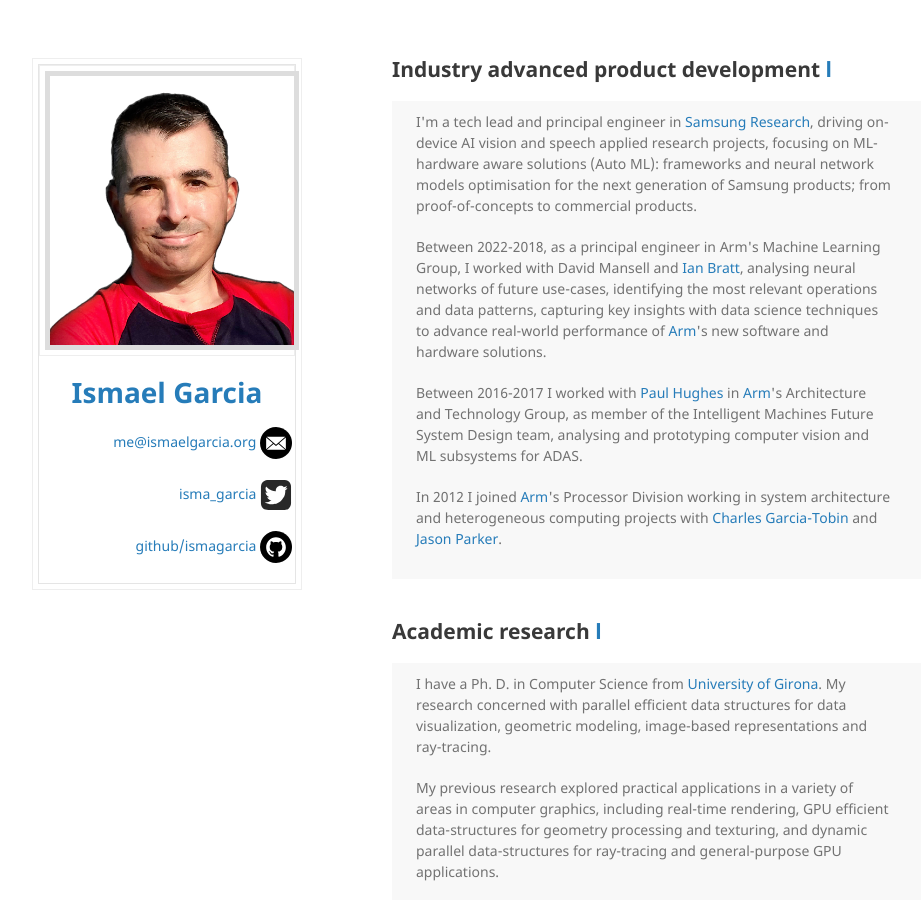
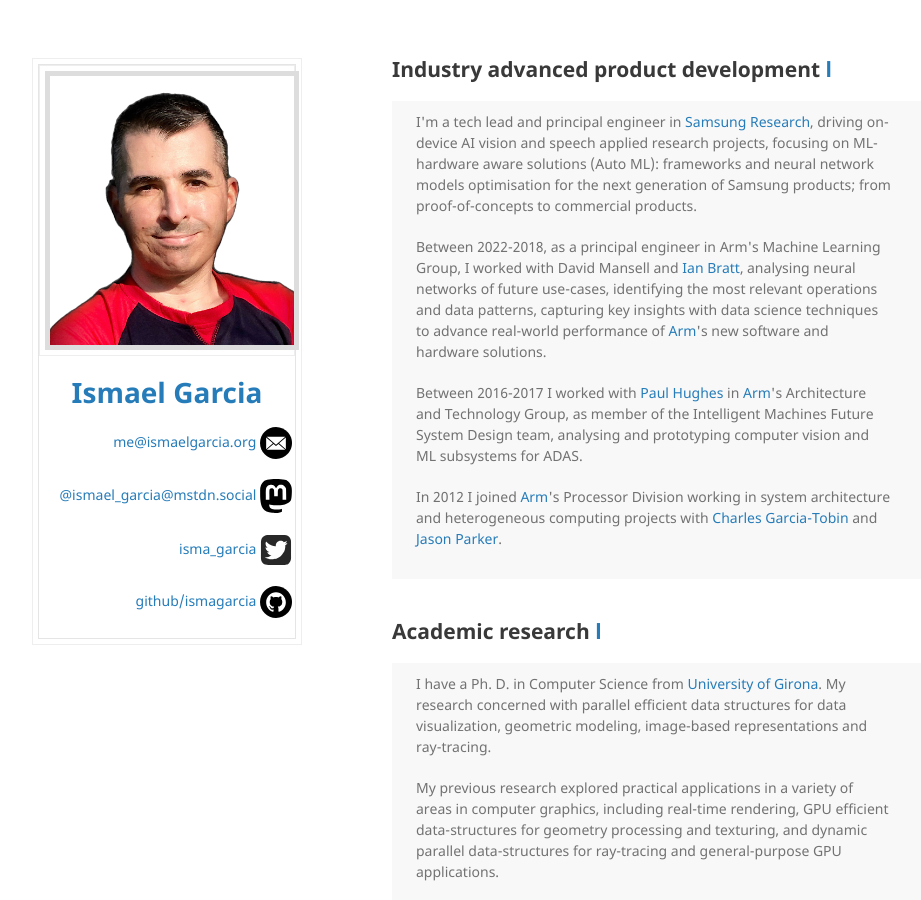
Before and after one commit to ismagarcia/me, a Jekyll site: the page built from index.md, in a window 1280 px wide and 900 px high. Shown: the whole window, without its empty margins (178-1099 px from the left). Built offline with Jekyll 4.4.1, drawn with Linux system fonts in a browser that asks for light colours; nearby versions of some CDN libraries; the repository's description, which GitHub fills in, is left out.

Commit message:
Adding mastodon contact details

```diff
--- a/_layouts/default.html
+++ b/_layouts/default.html
@@ -101,6 +101,11 @@ moreText: '<img src="assets/img/plus.svg" width=12pt>',
                   </div>
                   -->
                   <div>
+                    <p><a href="https://mstdn.social/@ismael_garcia">@ismael_garcia@mstdn.social</a>
+                      <object data="assets/img/mastodon.svg" type="image/svg+xml"
+                              width=32 style="vertical-align:middle"></object></p>
+                  </div>
+		  <div>
                     <p><a href="https://twitter.com/isma_garcia">isma_garcia</a>
                       <object data="assets/img/twitter.svg" type="image/svg+xml"
                               width=32 style="vertical-align:middle"></object></p>
```
Also changed, not shown: assets/img/mastodon.svg (added).
